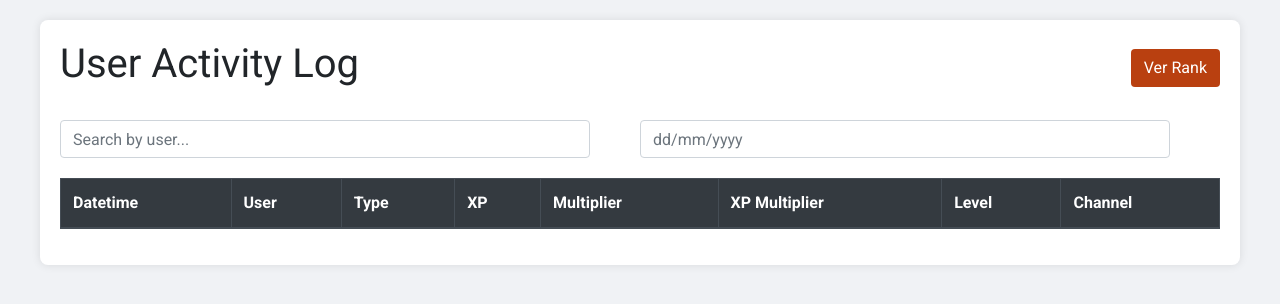
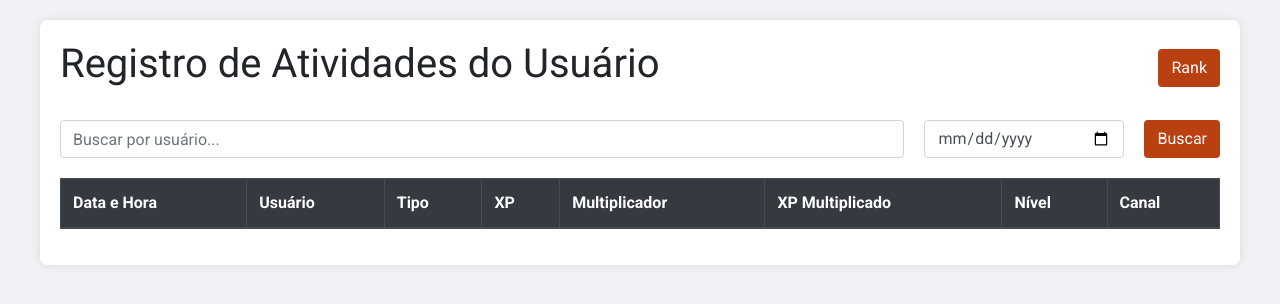
Before and after one commit to Ediee-sec/table_rank_fury, a Flask app: page /log in a window 1280 px wide. Shown: the top 304 px of the page. Run offline with Flask 3, Linux system fonts and the light colour scheme; lists and menus that the app fills with data are empty; some libraries are stand-ins or nearby versions.

Commit message:
rework tabale log

```diff
--- a/app.py
+++ b/app.py
@@ -1,4 +1,4 @@
-from flask import Flask, render_template
+from flask import Flask, render_template, request, jsonify
 from models import db, User, Log
 import os
 
@@ -6,7 +6,6 @@ app = Flask(__name__)
 
 # Configurando a conexão com o PostgreSQL
 app.config['SQLALCHEMY_DATABASE_URI'] = f"postgresql://{os.getenv('USR')}:{os.getenv('PASS')}@{os.getenv('HOST')}:{os.getenv('PORT')}/{os.getenv('DB')}"
-
 app.config['SQLALCHEMY_TRACK_MODIFICATIONS'] = False
 
 db.init_app(app)
@@ -20,7 +19,7 @@ def get_rank(lvl):
     elif lvl >= 105:
         return ["Cetro de Diamante Negro", "static/img/cetro_diamante.png"]
     elif lvl >= 80:
-        return ["Cetro de Ruby","static/img/cetro_ruby.png"]
+        return ["Cetro de Ruby", "static/img/cetro_ruby.png"]
     elif lvl >= 60:
         return ["Cetro de Safira", "static/img/cetro_safira.png"]
     elif lvl >= 45:
@@ -44,22 +43,14 @@ def get_rank(lvl):
     elif lvl >= 4:
         return ["Martelo de Madeira Duplo", "static/img/martelo_de_madeira_duplo.png"]
     elif lvl >= 2:
-        return ["Martelo de Madeira","static/img/martelo_de_madeira.png"]
+        return ["Martelo de Madeira", "static/img/martelo_de_madeira.png"]
     else:
         return ["Iniciante", "static/img/iniciante.png"]
-
-
-
-
-
 
 def get_progress_to_next_rank(current_xp, level):
     xp_for_next_rank = (level + 1) * 1024
     progress = (current_xp / xp_for_next_rank) * 100
-
     return max(0, min(progress, 100))
-
-
 
 # Rota principal
 @app.route('/rank')
@@ -79,8 +70,43 @@ def index():
 def log_table():
     # Consulta todos os registros da tabela 'user_activity_log'
     logs = Log.query.order_by(Log.datetime.desc()).all()
+    return render_template('log.html', logs=logs)
 
-    return render_template('log.html', logs=logs)
+@app.route('/get_user_logs')
+def get_user_logs():
+    user_name = request.args.get('user', '').lower()
+    date = request.args.get('date', '')  # Captura a data, se fornecida
+
+    # Inicializa a consulta de logs
+    query = Log.query
+
+    if user_name:
+        # Busca logs onde o nome do usuário contém a substring fornecida
+        query = query.filter(Log.user.ilike(f'%{user_name}%'))
+
+    if date:
+        # Filtra os logs pela data, se a data foi fornecida
+        query = query.filter(Log.datetime.cast(db.Date) == date)
+
+    # Executa a consulta e obtém todos os logs filtrados
+    logs = query.order_by(Log.datetime.desc()).all()
+
+    # Formata os logs para envio
+    filtered_logs = [
+        {
+            'datetime': log.datetime,
+            'user': log.user,
+            'type': log.type,
+            'xp': log.xp,
+            'multiplier': float(log.multiplier),
+            'xp_multiplied': log.xp_multiplied,
+            'level': log.level,
+            'channel': log.channel,
+        }
+        for log in logs
+    ]
+
+    return jsonify(filtered_logs)
 
 if __name__ == '__main__':
     app.run(host='0.0.0.0', port=5000, debug=True, use_debugger=True, use_reloader=False)
--- a/templates/log.html
+++ b/templates/log.html
@@ -1,9 +1,9 @@
 <!DOCTYPE html>
-<html lang="en">
+<html lang="pt-BR">
 <head>
     <meta charset="UTF-8">
     <meta name="viewport" content="width=device-width, initial-scale=1.0">
-    <title>User Activity Log</title>
+    <title>Registro de Atividades do Usuário</title>
     <link href="https://fonts.googleapis.com/css2?family=Roboto:wght@400;700&display=swap" rel="stylesheet">
     <link rel="stylesheet" href="https://stackpath.bootstrapcdn.com/bootstrap/4.5.2/css/bootstrap.min.css">
     <style>
@@ -31,7 +31,7 @@
             margin-bottom: 20px; /* Espaço entre o campo e a tabela */
         }
         .input-container input {
-            margin-right: 50px; /* Espaço entre os campos */
+            margin-right: 20px; /* Espaço entre os campos */
         }
         .header-container {
             display: flex;
@@ -45,97 +45,130 @@
         .btn-custom:hover {
             background-color: #882b07; /* Cor ao passar o mouse */
         }
+        /* Estilos para o modal */
+        .modal-header {
+            background-color: #343a40; /* Cor do cabeçalho */
+            color: #fff; /* Cor do texto */
+        }
+        .modal-footer {
+            border-top: none; /* Remove a borda do rodapé */
+        }
+        .modal-body {
+            font-size: 16px; /* Tamanho da fonte do corpo do modal */
+            text-align: center; /* Centraliza o texto */
+        }
+        .modal-content {
+            border-radius: 10px; /* Borda arredondada */
+        }
     </style>
 </head>
 <body>
     <div class="container table-container">
         <div class="header-container mb-4">
-            <h1>User Activity Log</h1>
-            <a href="/rank" class="btn btn-custom">Ver Rank</a> <!-- Botão para redirecionar para /rank -->
+            <h1>Registro de Atividades do Usuário</h1>
+            <a href="/rank" class="btn btn-custom">Rank</a>
         </div>
         <div class="d-flex input-container">
-            <input type="text" id="searchInput" onkeyup="filterTable()" class="form-control" placeholder="Search by user..." style="flex: 1;">
-            <input type="text" id="dateInput" onkeyup="filterDate()" class="form-control" placeholder="dd/mm/yyyy" style="flex: 1;">
+            <input type="text" id="searchInput" class="form-control" placeholder="Buscar por usuário..." style="flex: 1;">
+            <input type="date" id="dateInput" class="form-control" style="width: 200px;">
+            <button id="searchButton" class="btn btn-custom">Buscar</button>
         </div>
         <table class="table table-striped table-bordered">
             <thead class="thead-dark">
                 <tr>
-                    <th>Datetime</th>
-                    <th>User</th>
-                    <th>Type</th>
+                    <th>Data e Hora</th>
+                    <th>Usuário</th>
+                    <th>Tipo</th>
                     <th>XP</th>
-                    <th>Multiplier</th>
-                    <th>XP Multiplier</th>
-                    <th>Level</th>
-                    <th>Channel</th>
+                    <th>Multiplicador</th>
+                    <th>XP Multiplicado</th>
+                    <th>Nível</th>
+                    <th>Canal</th>
                 </tr>
             </thead>
             <tbody id="logTable">
-                {% for log in logs %}
-                <tr>
-                    <td>{{ log.datetime }}</td>
-                    <td>{{ log.user }}</td>
-                    <td>{{ log.type }}</td>
-                    <td>{{ log.xp }}</td>
-                    <td>{{ log.multiplier }}</td>
-                    <td>{{ log.xp_multiplied }}</td>
-                    <td>{{ log.level }}</td>
-                    <td>{{ log.channel }}</td>
-                </tr>
-                {% endfor %}
+                <!-- A tabela será preenchida dinamicamente via JavaScript -->
             </tbody>
         </table>
     </div>
+
+    <!-- Modal para mensagem de erro -->
+    <div class="modal fade" id="errorModal" tabindex="-1" role="dialog" aria-labelledby="errorModalLabel" aria-hidden="true">
+        <div class="modal-dialog" role="document">
+            <div class="modal-content">
+                <div class="modal-header">
+                    <h5 class="modal-title" id="errorModalLabel">Erro</h5>
+                    <button type="button" class="close" data-dismiss="modal" aria-label="Close">
+                        <span aria-hidden="true">&times;</span>
+                    </button>
+                </div>
+                <div class="modal-body">
+                    <p>Por favor, insira um nome de usuário para buscar.</p>
+                </div>
+                <div class="modal-footer">
+                    <button type="button" class="btn btn-custom" data-dismiss="modal">Fechar</button>
+                </div>
+            </div>
+        </div>
+    </div>
+
     <script src="https://code.jquery.com/jquery-3.5.1.slim.min.js"></script>
     <script src="https://cdn.jsdelivr.net/npm/@popperjs/core@2.9.2/dist/umd/popper.min.js"></script>
     <script src="https://stackpath.bootstrapcdn.com/bootstrap/4.5.2/js/bootstrap.min.js"></script>
     <script>
-        function filterTable() {
-            const input = document.getElementById('searchInput');
-            const filter = input.value.toUpperCase();
-            const table = document.getElementById('logTable');
-            const rows = table.getElementsByTagName('tr');
+        // Função para buscar dados do servidor baseado no input do usuário
+        async function fetchLogs() {
+            const user = document.getElementById('searchInput').value.trim();
+            const date = document.getElementById('dateInput').value;
 
-            for (let i = 0; i < rows.length; i++) {
-                const cells = rows[i].getElementsByTagName('td');
-                const userCell = cells[1]; // Assume user is in the second column
+            // Verifica se o campo de busca está vazio
+            if (user === '') {
+                $('#errorModal .modal-body p').text('Por favor, insira um nome de usuário para buscar.');
+                $('#errorModal').modal('show'); // Exibe o modal de erro
+                return;
+            }
 
-                if (userCell) {
-                    const userText = userCell.textContent || userCell.innerText;
-                    rows[i].style.display = userText.toUpperCase().indexOf(filter) > -1 ? '' : 'none';
-                }
+            // Faz uma requisição ao servidor para buscar os logs
+            const response = await fetch(`/get_user_logs?user=${encodeURIComponent(user)}&date=${encodeURIComponent(date)}`);
+
+            if (!response.ok) {
+                console.error('Erro ao buscar os logs.');
+                return;
             }
+
+            // Converte a resposta para JSON
+            const logs = await response.json();
+
+            // Limpa a tabela antes de adicionar novos dados
+            const tableBody = document.getElementById('logTable');
+            tableBody.innerHTML = '';
+
+            // Verifica se logs está vazio
+            if (logs.length === 0) {
+                $('#errorModal .modal-body p').text('Nenhum usuário encontrado. Por favor, tente novamente.');
+                $('#errorModal').modal('show'); // Exibe o modal de erro
+                return;
+            }
+
+            // Preenche a tabela com os logs retornados
+            logs.forEach(log => {
+                const row = document.createElement('tr');
+                row.innerHTML = `
+                    <td>${log.datetime}</td>
+                    <td>${log.user}</td>
+                    <td>${log.type}</td>
+                    <td>${log.xp}</td>
+                    <td>${log.multiplier}</td>
+                    <td>${log.xp_multiplied}</td>
+                    <td>${log.level}</td>
+                    <td>${log.channel}</td>
+                `;
+                tableBody.appendChild(row);
+            });
         }
 
-        function filterDate() {
-            const input = document.getElementById('dateInput');
-            const filter = input.value;
-
-            // Verifica se o campo de data não está vazio
-            if (!filter) {
-                return; // Se vazio, não filtra nada
-            }
-
-            // Divide a data inserida para reformatar
-            const [day, month, year] = filter.split('/');
-            const formattedFilter = `${year}-${month}-${day}`; // Transforma para yyyy-mm-dd
-
-            const table = document.getElementById('logTable');
-            const rows = table.getElementsByTagName('tr');
-
-            for (let i = 0; i < rows.length; i++) {
-                const cells = rows[i].getElementsByTagName('td');
-                const dateCell = cells[0]; // Assume datetime é a primeira coluna
-
-                if (dateCell) {
-                    const dateText = dateCell.textContent || dateCell.innerText;
-                    const dateToCheck = dateText.split(' ')[0]; // Pega apenas a parte da data
-                    const [cellDay, cellMonth, cellYear] = dateToCheck.split('/');
-                    const formattedCellDate = `${cellYear}-${cellMonth}-${cellDay}`; // Transforma para yyyy-mm-dd
-                    rows[i].style.display = formattedCellDate === formattedFilter ? '' : 'none';
-                }
-            }
-        }
+        // Adiciona evento ao botão de busca
+        document.getElementById('searchButton').addEventListener('click', fetchLogs);
     </script>
 </body>
 </html>
```
Also changed, not shown: templates/table.html (+10 -10 lines).
